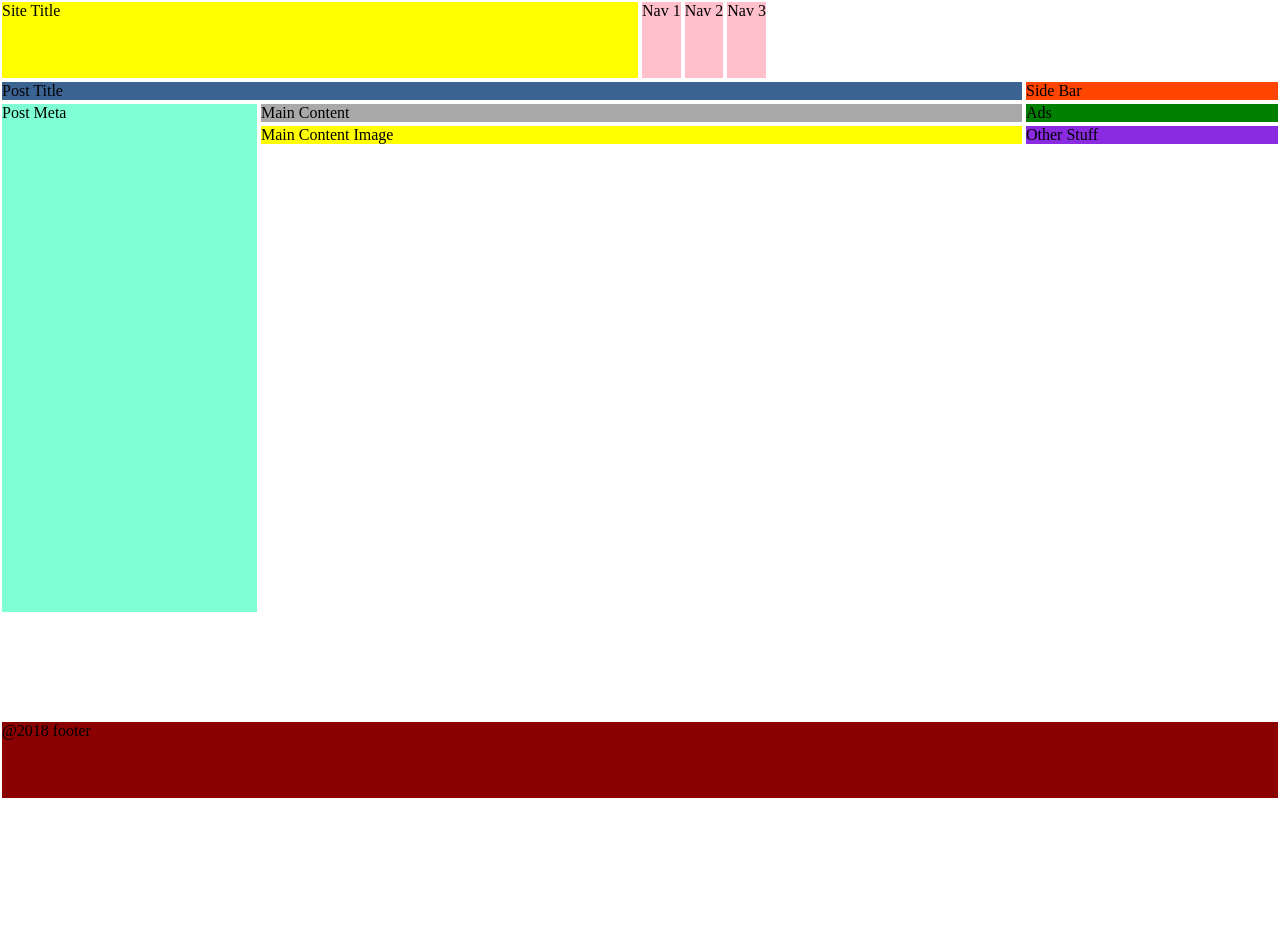
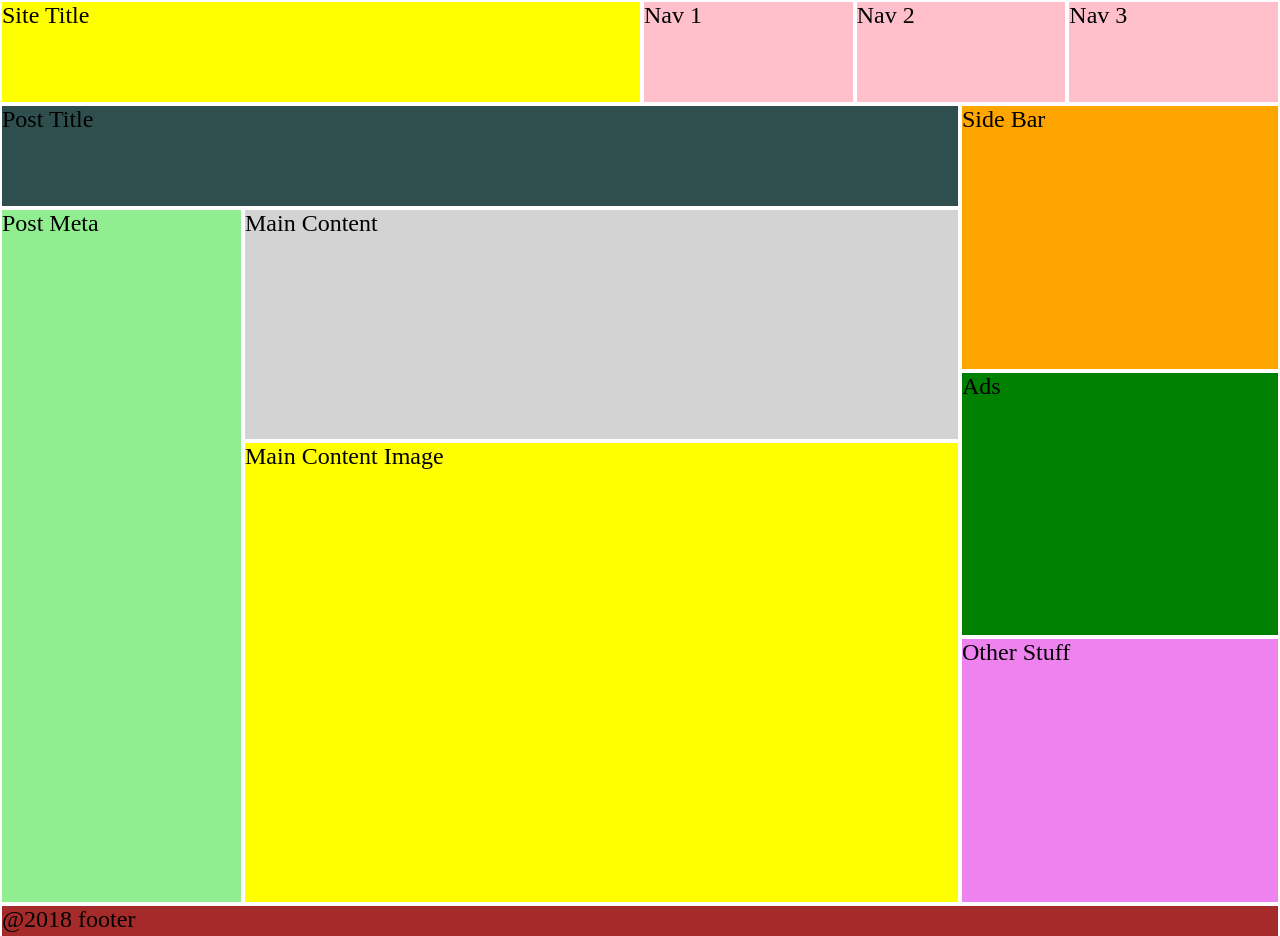
Before and after one commit to adelansari/html-css-lessons, a plain HTML site: page Task06/FlexChallenge/index.html in a window 1280 px wide. Shown: the top 936 px of the page. Before the commit the page ends 800 px from the top, so only its background shows below. Drawn offline with Linux system fonts and the light colour scheme.

Commit message:
flex box challenge

```diff
--- a/Task06/FlexChallenge/index.html
+++ b/Task06/FlexChallenge/index.html
@@ -1,16 +1,12 @@
+<!DOCTYPE html>
+<html lang="en">
 <!-- https://www.w3schools.com/cssref/css_selectors.asp -->
 <!-- https://css-tricks.com/a-complete-guide-to-calc-in-css/ -->
 
-
-<!-- https://www.w3schools.com/cssref/css_selectors.asp -->
-<!-- https://css-tricks.com/a-complete-guide-to-calc-in-css/ -->
-
-<!DOCTYPE html>
-<html lang="en">
-
 <head>
-  <meta charset="UTF-8">
-  <meta name="viewport" content="width=device-width, initial-scale=1.0">
+  <meta charset="UTF-8" />
+  <meta name="viewport" content="width=device-width, initial-scale=1.0" />
+  <meta http-equiv="X-UA-Compatible" content="ie=edge" />
   <link rel="stylesheet" href="style.css" />
   <title>fourth week recap</title>
 </head>
@@ -62,7 +58,6 @@
   <footer class="pm">
     <p>@2018 footer</p>
   </footer>
-
 </body>
 
 </html>
--- a/Task06/FlexChallenge/style.css
+++ b/Task06/FlexChallenge/style.css
@@ -4,90 +4,117 @@
   box-sizing: border-box;
 }
 
+html {
+  height: 100%;
+}
+
 body {
-  height: 100vh;
+  font-size: 1.5rem;
+  height: 100%;
+}
+
+.pm {
+  margin: 2px;
+  min-height: 100px;
+}
+
+header {
+  display: flex;
 }
 
 .site-title {
   background-color: yellow;
-  width: 50%;
+  flex: 1;
 }
 
-header {
-  display: flex;
-  height: 10%;
+nav {
+  flex: 1;
 }
 
 ul {
-  list-style-type: none;
+  display: flex;
+  list-style: none;
+}
+
+li {
   background-color: pink;
+  flex: 1;
+}
+
+/* main area */
+main {
   display: flex;
   height: 100%;
 }
 
-ul li {
-  flex: 1;
+section {
+  flex: 3;
 }
 
 .post-title {
-  background-color: #3b6493;
-  flex: 1;
+  background-color: darkslategrey;
+}
+
+.section-post-container {
+  display: flex;
+  height: calc(100% - 104px);
 }
 
 .post-meta {
-  background-color: aquamarine;
   flex: 1;
+  background-color: lightgreen;
+}
+
+.main-content-container {
+  flex: 3;
+  display: flex;
+  flex-direction: column;
 }
 
 .main-content {
-  background-color: darkgrey;
+  background-color: lightgray;
+  flex: 1;
 }
 
 .main-content-img {
   background-color: yellow;
-}
-
-.side-bar {
-  background-color: orangered;
-}
-
-.ads {
-  background-color: green;
-}
-
-.other-stuff {
-  background-color: blueviolet;
-}
-
-footer {
-  background-color: darkred;
-  height: 10%;
-}
-
-main {
-  display: flex;
-  height: 80%;
-}
-
-section {
-  flex: 8;
-}
-
-aside {
-  display: flex;
-  flex-direction: column;
   flex: 2;
 }
 
-.section-post-container {
+/* aside area */
+aside {
+  flex: 1;
   display: flex;
-  height: 80%;
+  flex-direction: column;
+  height: 100%;
 }
 
-.main-content-container {
-  flex: 3;
+aside div:first-child {
+  background-color: orange;
+  flex: 1;
 }
 
-.pm {
-  border: 2px solid white;
+aside div:nth-child(2) {
+  background-color: green;
+  flex: 1;
 }
+
+aside div:last-child {
+  background-color: violet;
+  flex: 1;
+}
+
+/* footer */
+
+footer {
+  background-color: brown;
+}
+
+@media (min-width: 768x) {
+  main {
+    flex-direction: column;
+  }
+  .section-post-container {
+    display: flex;
+  }
+}
```
